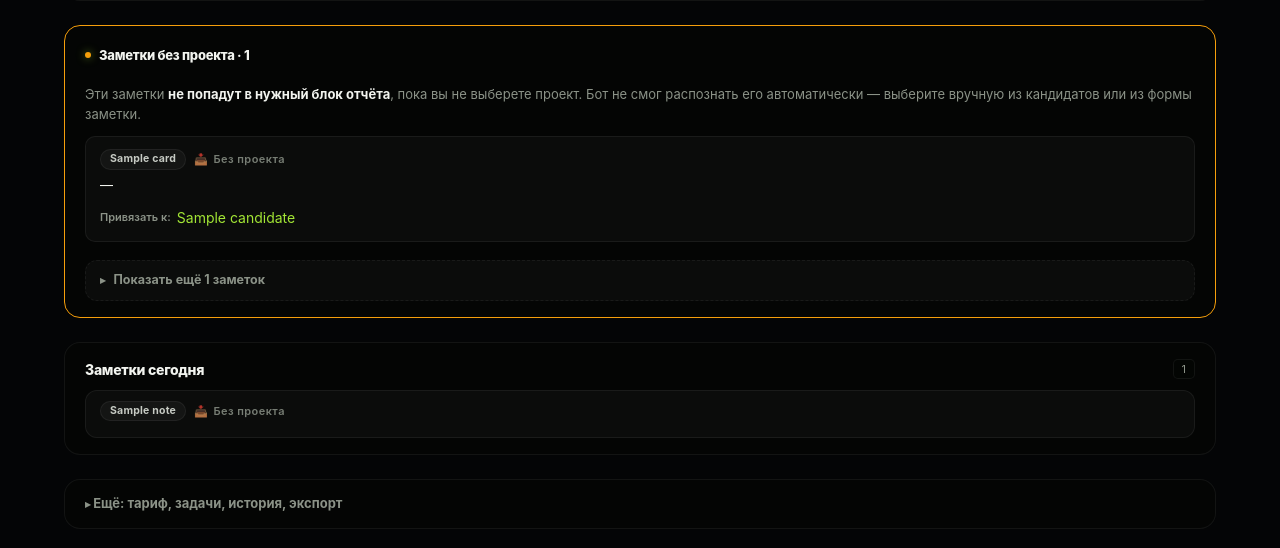
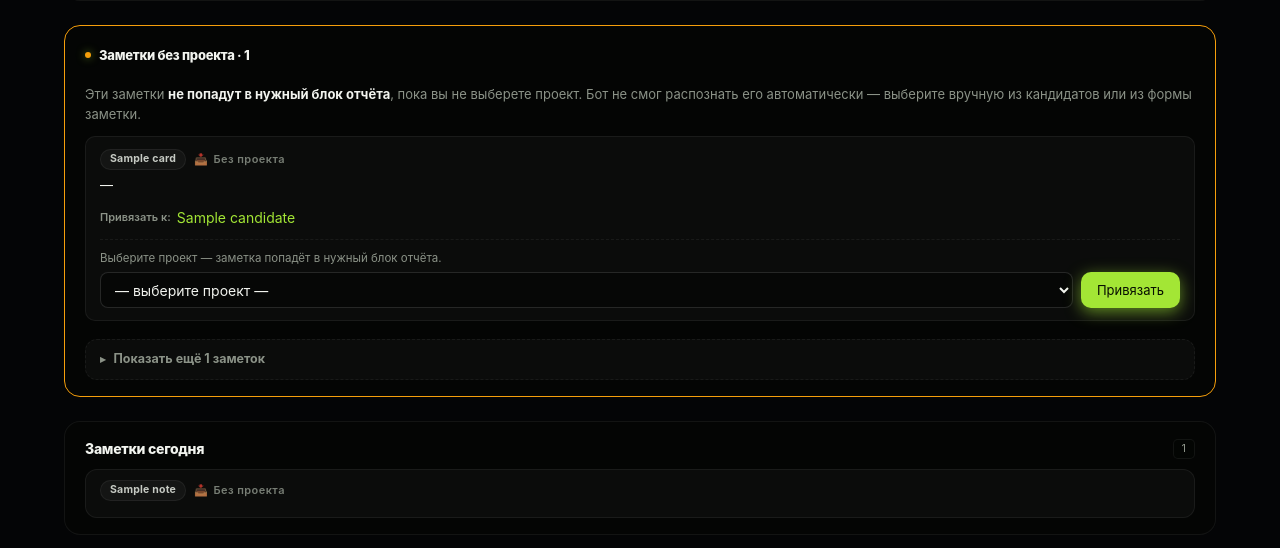
Before and after one commit to grofficial23-gif/Delivery-reports, a FastAPI app: template src/delivery_reports/web/templates/dashboard_v2.html in a window 1280 px wide. Shown: the part 1335-1883 px from the top of the page. Run offline with FastAPI, Linux system fonts and the light colour scheme; the template is opened without the code that fills it: most values are stand-ins (such as "Sample title", 1, 10 or a date in 2020); parts of the project's set-up code (start-up, migrations or seed data) failed here and were passed over; some libraries are stand-ins or nearby versions.

Commit message:
Add inbox project binding and template-specific drafts

```diff
--- a/scripts/seed_demo_aliases.py
+++ b/scripts/seed_demo_aliases.py
@@ -52,13 +52,17 @@ DEMO_PROJECTS: list[dict[str, object]] = [
         "name": "Внедрение категорийного кэшбэка (BONUS-2055)",
         "aliases": [
             "BONUS-2055",
+            "2055",
             "BONUS",
             "Кэшбэк",
             "Категорийный кэшбэк",
+            "категорийный кешбэк",
             "MCC",
             "ГТС",
             "МФС",
             "Антифрод",
+            "High Risk Visa",
+            "справочники",
         ],
         "is_special_control": True,
     },
--- a/src/delivery_reports/config.py
+++ b/src/delivery_reports/config.py
@@ -63,7 +63,7 @@ class Settings:
     #   minor (+0.1.0) — new user-visible product feature
     #   major (+1.0.0) — incompatible change or release milestone
     # Override at deploy time via APP_VERSION env var.
-    app_version: str = "v2.24.0"
+    app_version: str = "v2.24.1"
 
 
 def load_settings() -> Settings:
@@ -93,5 +93,5 @@ def load_settings() -> Settings:
             for u in os.getenv("SUPER_ADMIN_USERNAMES", "PM_vibe").split(",")
             if u.strip()
         ),
-        app_version=(os.getenv("APP_VERSION", "v2.24.0").strip() or "v2.24.0"),
+        app_version=(os.getenv("APP_VERSION", "v2.24.1").strip() or "v2.24.1"),
     )
--- a/src/delivery_reports/web/static/v2/dashboard_v2.css
+++ b/src/delivery_reports/web/static/v2/dashboard_v2.css
@@ -2477,3 +2477,55 @@ details.v2-inbox-more[open] .v2-inbox-more-summary::before { content: "▾"; }
 }
 
 /* PMD:V2:MOBILE_POLISH:end ──────────────────────────── */
+
+
+/* PMD:V2:INBOX_BIND:start ───────────────────────────────
+   Step 27 — Manual project binding inside inbox cards.
+   ────────────────────────────────────────────────────── */
+.v2-inbox-bind {
+  display: flex;
+  flex-direction: column;
+  gap: 6px;
+  margin-top: 10px;
+  padding-top: 10px;
+  border-top: 1px dashed var(--border);
+}
+.v2-inbox-bind-label {
+  font-size: 11.5px;
+  color: var(--muted);
+  line-height: 1.4;
+}
+.v2-inbox-bind-row {
+  display: flex;
+  gap: 8px;
+  align-items: stretch;
+  flex-wrap: wrap;
+}
+.v2-inbox-bind-select {
+  flex: 1 1 180px;
+  min-width: 0;
+  height: 36px;
+  padding: 0 10px;
+  border-radius: 8px;
+  border: 1px solid var(--border2);
+  background: var(--surface);
+  color: var(--text);
+  font-size: 13px;
+  font-family: inherit;
+}
+.v2-inbox-bind-select:focus {
+  outline: 2px solid var(--primary);
+  outline-offset: 1px;
+  border-color: var(--primary);
+}
+.v2-inbox-bind-btn {
+  flex: 0 0 auto;
+  height: 36px !important;
+  padding: 0 16px !important;
+  font-size: 13px !important;
+}
+@media (max-width: 480px) {
+  .v2-inbox-bind-row { flex-direction: column; gap: 6px; }
+  .v2-inbox-bind-btn { width: 100%; justify-content: center; }
+}
+/* PMD:V2:INBOX_BIND:end ─────────────────────────────── */
--- a/src/delivery_reports/web/templates/dashboard_v2.html
+++ b/src/delivery_reports/web/templates/dashboard_v2.html
@@ -495,10 +495,26 @@
               <button type="submit" name="project_name" value="{{ name }}" class="v2-inbox-candidate" title="Привязать к {{ name }}">{{ name }}</button>
             </form>
             {% endfor %}
-            {% else %}
-            <span class="v2-inbox-no-candidates">Бот не нашёл проект-кандидат — добавьте его через форму заметки ниже.</span>
             {% endif %}
           </div>
+          {% if projects %}
+          <form method="post" action="/inbox/{{ card.note.id }}/resolve" class="v2-inbox-bind">
+            <label class="v2-inbox-bind-label">
+              Выберите проект — заметка попадёт в нужный блок отчёта.
+            </label>
+            <div class="v2-inbox-bind-row">
+              <select name="project_name" class="v2-inbox-bind-select" required aria-label="Проект для привязки">
+                <option value="" disabled selected>— выберите проект —</option>
+                {% for project in projects %}
+                <option value="{{ project.name }}">{{ project.name }}</option>
+                {% endfor %}
+              </select>
+              <button type="submit" class="v2-btn primary v2-inbox-bind-btn">Привязать</button>
+            </div>
+          </form>
+          {% else %}
+          <p class="v2-inbox-no-candidates">Сначала добавьте проект через форму заметки ниже.</p>
+          {% endif %}
         </div>
         {% endfor %}
         {% if inbox_rest %}
@@ -522,10 +538,24 @@
                   <button type="submit" name="project_name" value="{{ name }}" class="v2-inbox-candidate" title="Привязать к {{ name }}">{{ name }}</button>
                 </form>
                 {% endfor %}
-                {% else %}
-                <span class="v2-inbox-no-candidates">Нет автокандидата — используйте форму заметки.</span>
                 {% endif %}
               </div>
+              {% if projects %}
+              <form method="post" action="/inbox/{{ card.note.id }}/resolve" class="v2-inbox-bind">
+                <label class="v2-inbox-bind-label">
+                  Выберите проект — заметка попадёт в нужный блок отчёта.
+                </label>
+                <div class="v2-inbox-bind-row">
+                  <select name="project_name" class="v2-inbox-bind-select" required aria-label="Проект для привязки">
+                    <option value="" disabled selected>— выберите проект —</option>
+                    {% for project in projects %}
+                    <option value="{{ project.name }}">{{ project.name }}</option>
+                    {% endfor %}
+                  </select>
+                  <button type="submit" class="v2-btn primary v2-inbox-bind-btn">Привязать</button>
+                </div>
+              </form>
+              {% endif %}
             </div>
             {% endfor %}
           </div>
```
Also changed, not shown: src/delivery_reports/services/draft_builder.py (+21 -9 lines), src/delivery_reports/services/report_presenter.py (+8 -3 lines), tests/test_draft_builder.py (+84 -0 lines), tests/test_report_quality.py (+19 -0 lines), tests/test_web_app.py (+57 -0 lines), docs/ai/CHANGELOG_AI.md.
